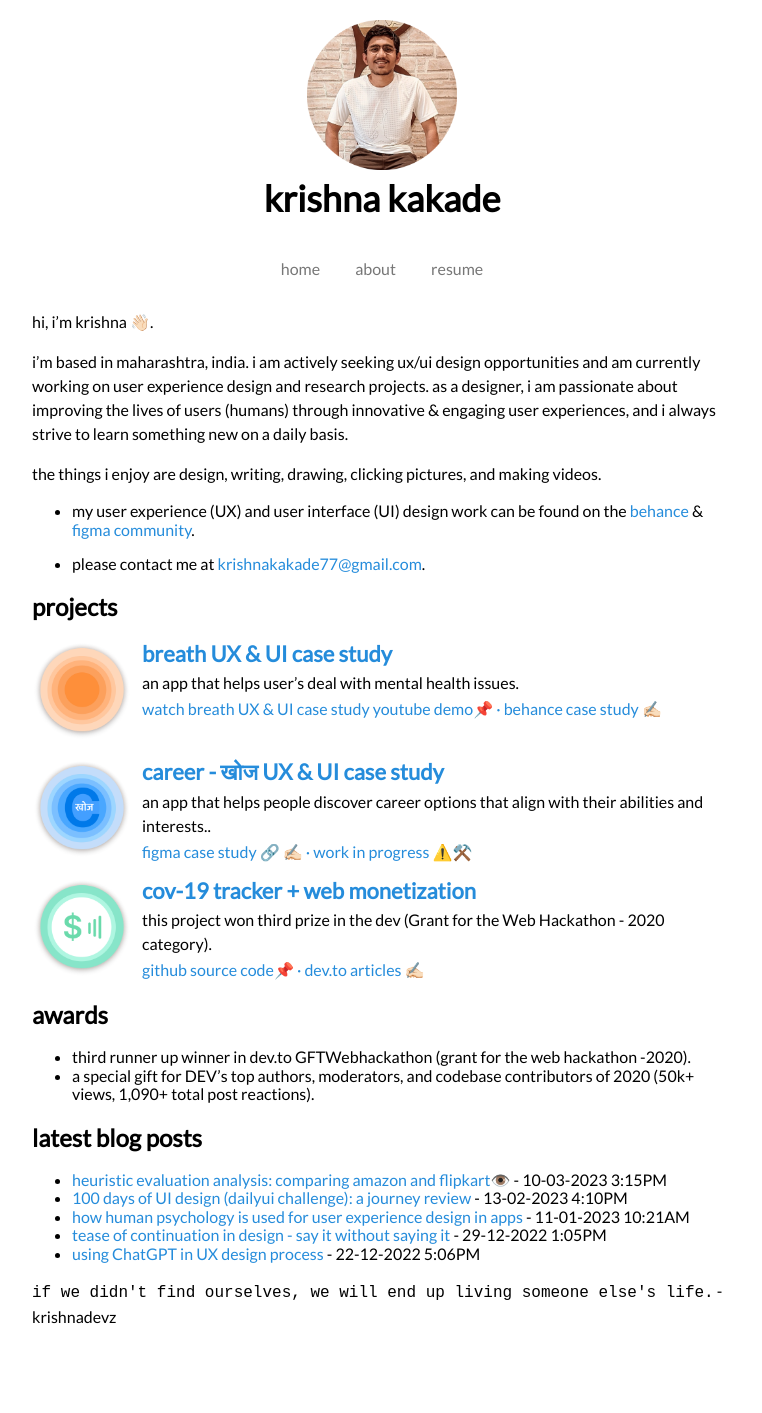
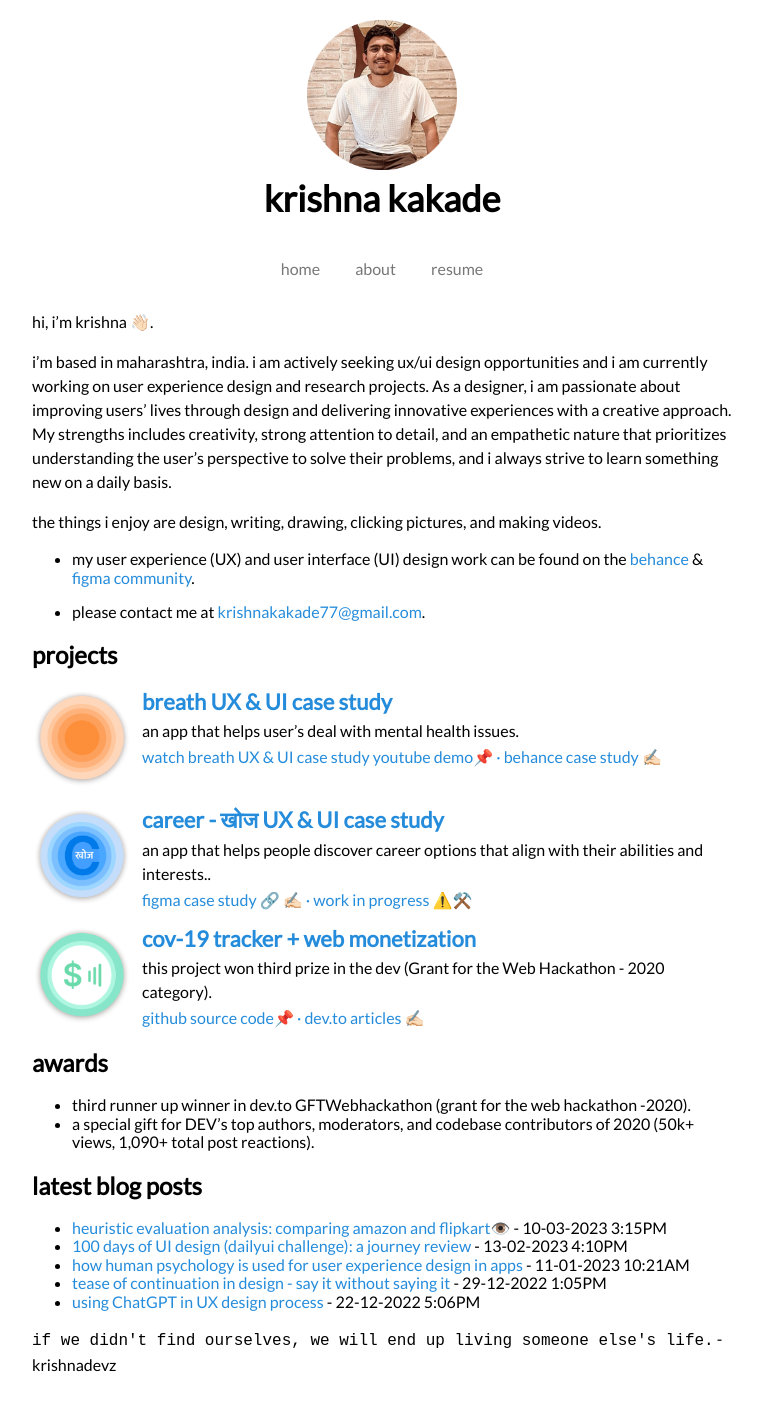
Before and after one commit to krishnadevz/krishnadevz.github.io, a Jekyll site: the page built from index.md, in a window 1280 px wide. Shown: the whole page, without its empty margins (258-1020 px from the left). Built offline with Jekyll 4.4.1, drawn with Linux system fonts in a browser that asks for light colours; nearby versions of some CDN libraries; before the commit the page ends 1365 px from its top, so only the background shows below that.

Commit message:
reframe reframe

```diff
--- a/index.md
+++ b/index.md
@@ -3,7 +3,9 @@
 ---
 hi, i'm krishna 👋🏻.
 
-i'm based in maharashtra, india. i am actively seeking ux/ui design opportunities and am currently working on user experience design and research projects. as a designer, i am passionate about improving the lives of users (humans) through innovative & engaging user experiences, and i always strive to learn something new on a daily basis.
+i'm based in maharashtra, india. i am actively seeking ux/ui design opportunities and i am currently working on user experience design and research projects.
+As a designer, i am passionate about improving users' lives through design and delivering innovative experiences with a creative approach.
+My strengths includes creativity, strong attention to detail, and an empathetic nature that prioritizes understanding the user's perspective to solve their problems, and i always strive to learn something new on a daily basis.
 
 the things i enjoy are design, writing, drawing, clicking pictures, and making videos.
 
```
